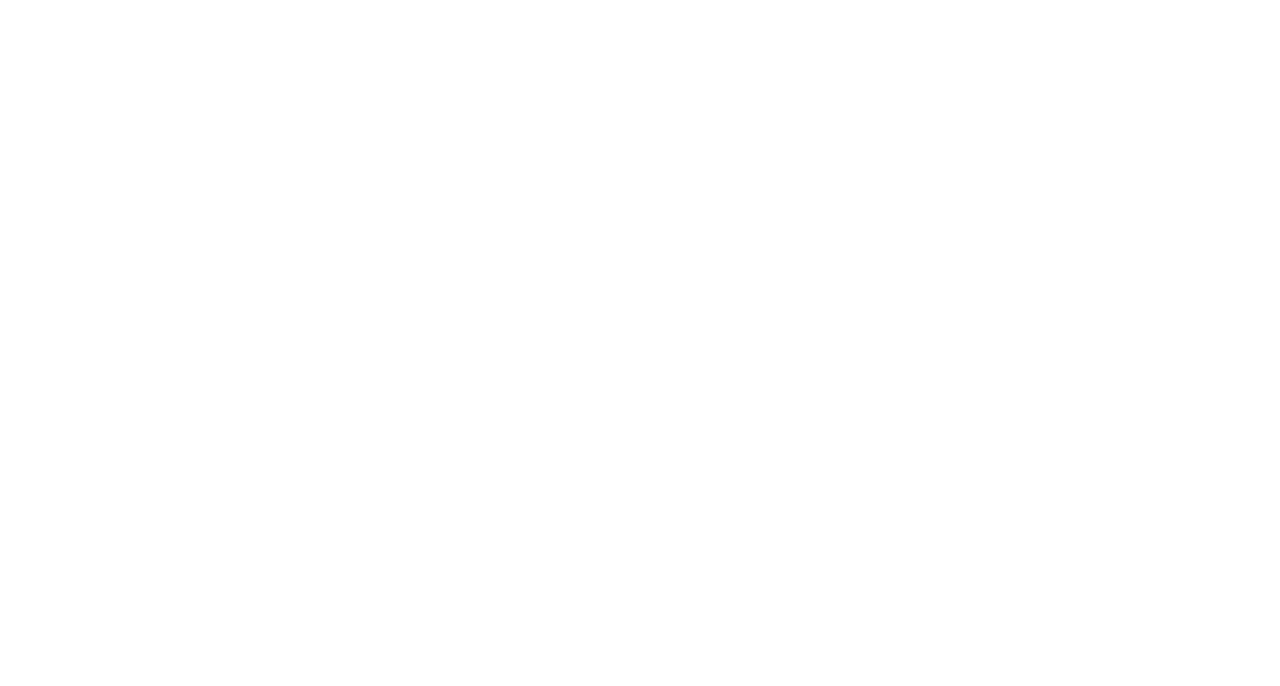
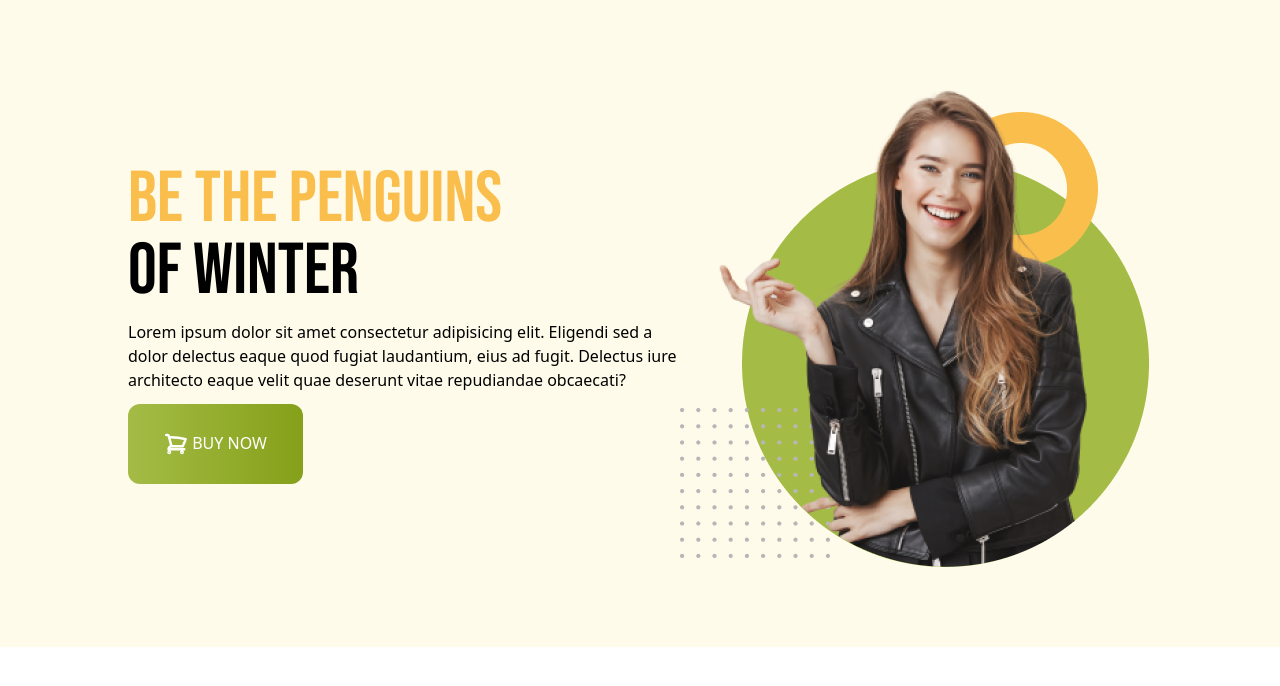
Before and after one commit to kaho0/penguin-fashion, a plain HTML site: page index.html in a window 1280 px wide. Drawn offline with nearby package versions, Linux system fonts and the light colour scheme.

Commit message:
imagecart

```diff
--- a/index.html
+++ b/index.html
@@ -3,9 +3,42 @@
 <head>
     <meta charset="UTF-8">
     <meta name="viewport" content="width=device-width, initial-scale=1.0">
-    <title>Document</title>
-</head>
+    <title>Penguin fashion</title>
+    <link rel="preconnect" href="https://fonts.googleapis.com">
+<link rel="preconnect" href="https://fonts.gstatic.com" crossorigin>
+<link href="https://fonts.googleapis.com/css2?family=Bebas+Neue&display=swap" rel="stylesheet">
+<style>
+    .font-bebas{
+    font-family: 'Bebas Neue', sans-serif;
+    }
+</style>
+<script src="https://cdn.tailwindcss.com"></script>
 <body>
+    <header class="bg-amber-50 px-4 md:px-32 py-20">
+        <nav>
 
+        </nav>
+    <div class="flex flex-col md:flex-row justify-between items-center">
+        <div class="space-y-3">
+            <h1 class="text-7xl font-bebas">
+            <span class="text-[#FABE4C]">BE THE PENGUINS</span><br>
+            OF WINTER</h1>
+            <p>Lorem ipsum dolor sit amet consectetur adipisicing elit. Eligendi sed a dolor delectus eaque quod fugiat laudantium, eius ad fugit. Delectus iure architecto eaque velit quae deserunt vitae repudiandae obcaecati?</p>
+            <button class="p-y4 px-9 w-50 h-20 bg-gradient-to-r from-[#A4BC46] to-[#85A019]
+            text-white uppercase rounded-xl font-medium ">
+            <svg xmlns="http://www.w3.org/2000/svg" fill="none" viewBox="0 0 24 24" stroke-width="2.5" stroke="currentColor" class="w-6 h-6 inline">
+                <path stroke-linecap="round" stroke-linejoin="round" d="M2.25 3h1.386c.51 0 .955.343 1.087.835l.383 1.437M7.5 14.25a3 3 0 0 0-3 3h15.75m-12.75-3h11.218c1.121-2.3 2.1-4.684 2.924-7.138a60.114 60.114 0 0 0-16.536-1.84M7.5 14.25 5.106 5.272M6 20.25a.75.75 0 1 1-1.5 0 .75.75 0 0 1 1.5 0Zm12.75 0a.75.75 0 1 1-1.5 0 .75.75 0 0 1 1.5 0Z" />
+              </svg>
+            Buy now</button>
+        </div>
+        <img src="images/model.png">
+    </div>
+    </header>
+    <main class="max-w-7xl mx-auto">
+
+    </main>
+    <footer>
+
+    </footer>
 </body>
 </html>
```
Also changed, not shown: pengui.html (deleted), tailwind.config.js (added).
